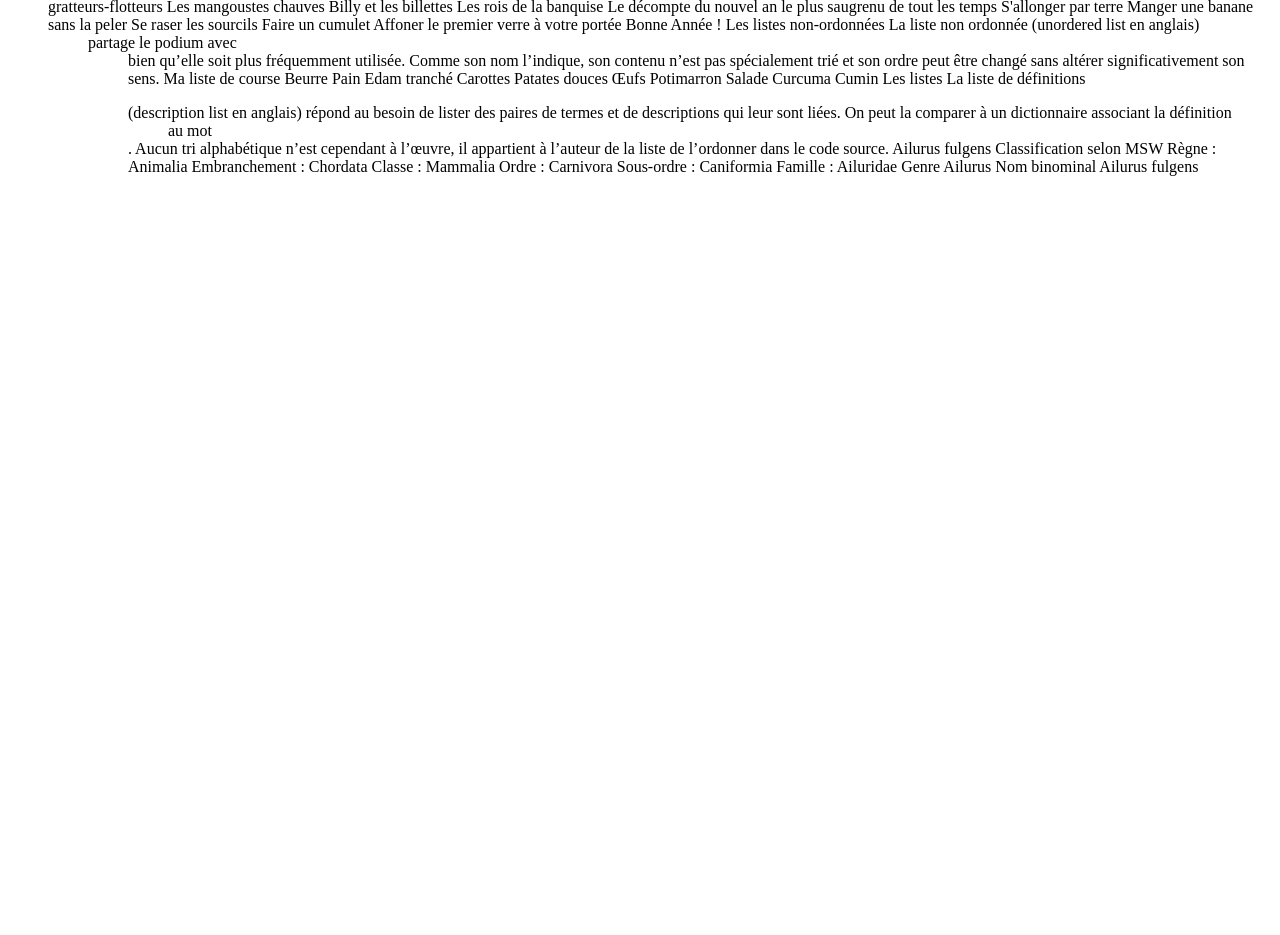
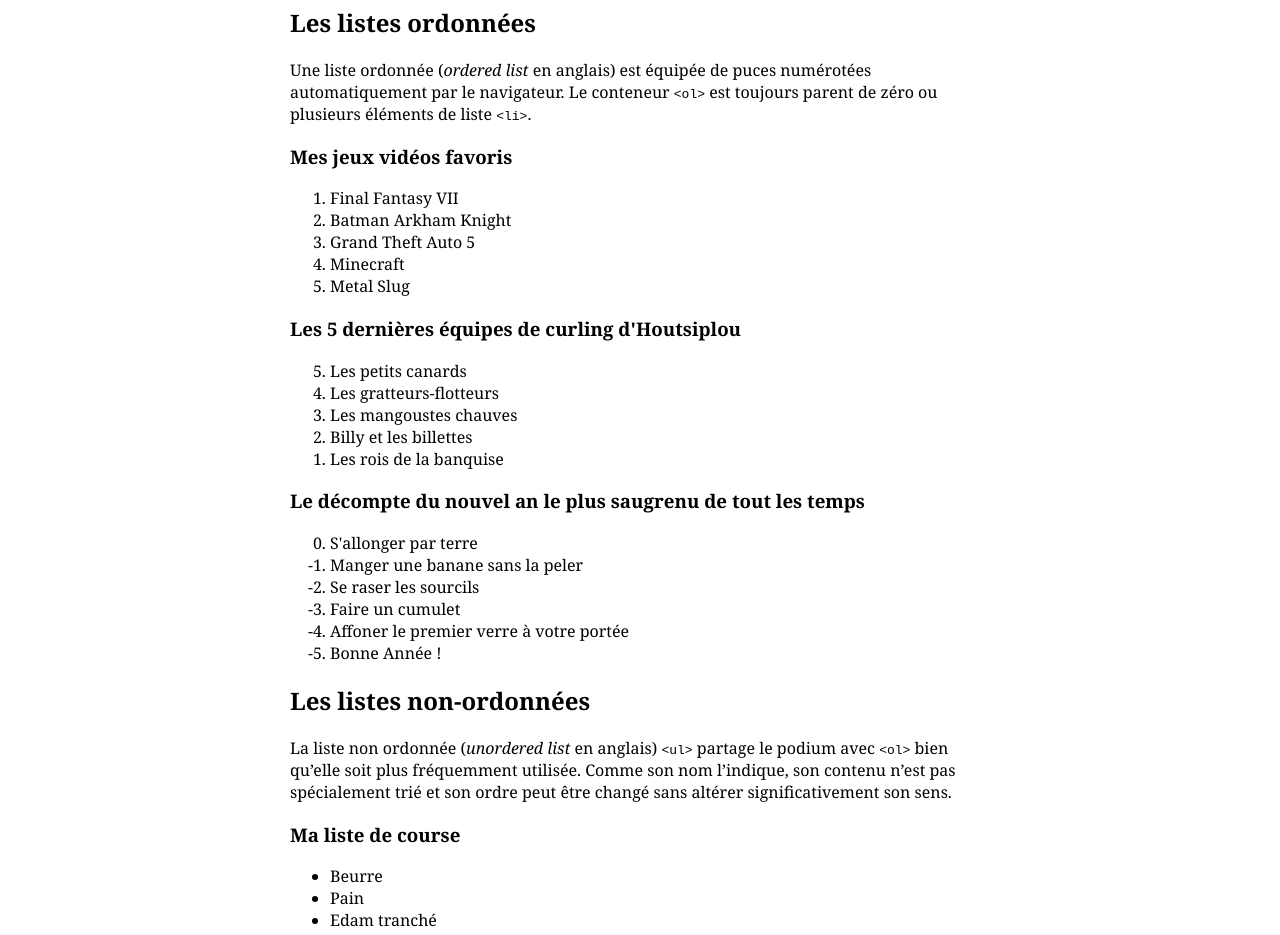
Before and after one commit to tecg-cpw/html-lists-base, a plain HTML site: page index.html in a window 1280 px wide. Shown: the part 80-1015 px from the top of the page. Before the commit the page ends 800 px from the top, so only its background shows below. Drawn offline with Linux system fonts and the light colour scheme.

Commit message:
Add solution

```diff
--- a/index.html
+++ b/index.html
@@ -1,64 +1,92 @@
+<!DOCTYPE html>
+<html lang="fr">
+    <head>
+        <meta charset="UTF-8" />
+        <title>Les listes</title>
 
-Les listes
-Les listes ordonnées
+        <link rel="stylesheet" href="css/styles.css" />
+    </head>
+    <body>
+        <h1>Les listes</h1>
 
-Une liste ordonnée (ordered list en anglais) est équipée de puces numérotées automatiquement par le navigateur. Le conteneur <ol> est toujours parent de zéro ou plusieurs éléments de liste <li>.
-Mes jeux vidéos favoris
+        <h2>Les listes ordonnées</h2>
 
-Final Fantasy VII
-Batman Arkham Knight
-Grand Theft Auto 5
-Minecraft
-Metal Slug
+        <p>Une liste ordonnée (<em>ordered list</em> en anglais) est équipée de puces numérotées automatiquement par le navigateur. Le conteneur <code>&lt;ol&gt;</code> est toujours parent de zéro ou plusieurs éléments de liste <code>&lt;li&gt;</code>.</p>
 
-Les 5 dernières équipes de curling d'Houtsiplou
+        <h3>Mes jeux vidéos favoris</h3>
 
-Les petits canards
-Les gratteurs-flotteurs
-Les mangoustes chauves
-Billy et les billettes
-Les rois de la banquise
+        <ol>
+            <li>Final Fantasy VII</li>
+            <li>Batman Arkham Knight</li>
+            <li>Grand Theft Auto 5</li>
+            <li>Minecraft</li>
+            <li>Metal Slug</li>
+        </ol>
 
-Le décompte du nouvel an le plus saugrenu de tout les temps
+        <h3>Les 5 dernières équipes de curling d'Houtsiplou</h3>
 
-S'allonger par terre
-Manger une banane sans la peler
-Se raser les sourcils
-Faire un cumulet
-Affoner le premier verre à votre portée
-Bonne Année !
+        <ol reversed>
+            <li>Les petits canards</li>
+            <li>Les gratteurs-flotteurs</li>
+            <li>Les mangoustes chauves</li>
+            <li>Billy et les billettes</li>
+            <li>Les rois de la banquise</li>
+        </ol>
 
-Les listes non-ordonnées
+        <h3>Le décompte du nouvel an le plus saugrenu de tout les temps</h3>
 
-La liste non ordonnée (unordered list en anglais) <ul> partage le podium avec <ol> bien qu’elle soit plus fréquemment utilisée. Comme son nom l’indique, son contenu n’est pas spécialement trié et son ordre peut être changé sans altérer significativement son sens.
-Ma liste de course
+        <ol reversed start="0">
+            <li>S'allonger par terre</li>
+            <li>Manger une banane sans la peler</li>
+            <li>Se raser les sourcils</li>
+            <li>Faire un cumulet</li>
+            <li>Affoner le premier verre à votre portée</li>
+            <li>Bonne Année !</li>
+        </ol>
 
-Beurre
-Pain
-Edam tranché
-Carottes
-Patates douces
-Œufs
-Potimarron
-Salade
-Curcuma
-Cumin
+        <h2>Les listes non-ordonnées</h2>
 
-Les listes
+        <p>La liste non ordonnée (<em>unordered list</em> en anglais) <code>&lt;ul&gt;</code> partage le podium avec <code>&lt;ol&gt;</code> bien qu’elle soit plus fréquemment utilisée. Comme son nom l’indique, son contenu n’est pas spécialement trié et son ordre peut être changé sans altérer significativement son sens.</p>
 
-La liste de définitions <dl> (description list en anglais) répond au besoin de lister des paires de termes et de descriptions qui leur sont liées.
+        <h3>Ma liste de course</h3>
 
-On peut la comparer à un dictionnaire associant la définition <dd> au mot <dt>. Aucun tri alphabétique n’est cependant à l’œuvre, il appartient à l’auteur de la liste de l’ordonner dans le code source.
+        <ul>
+            <li>Beurre</li>
+            <li>Pain</li>
+            <li>Edam tranché</li>
+            <li>Carottes</li>
+            <li>Patates douces</li>
+            <li>Œufs</li>
+            <li>Potimarron</li>
+            <li>Salade</li>
+            <li>Curcuma</li>
+            <li>Cumin</li>
+        </ul>
 
-Ailurus fulgens
-Classification selon MSW
-Règne : Animalia
-Embranchement : Chordata
-Classe : Mammalia
-Ordre : Carnivora
-Sous-ordre : Caniformia
-Famille : Ailuridae
-Genre
-Ailurus
-Nom binominal
-Ailurus fulgens
+        <h2>Les listes de définition</h2>
+
+        <p>La liste de définitions <code>&lt;dl&gt;</code> (<em>description list</em> en anglais) répond au besoin de lister des paires de termes et de descriptions qui leur sont liées.</p>
+
+        <p>On peut la comparer à un dictionnaire associant la définition <code>&lt;dd&gt;</code> au mot <code>&lt;dt&gt;</code>. Aucun tri alphabétique n’est cependant à l’œuvre, il appartient à l’auteur de la liste de l’ordonner dans le code source.</p>
+
+        <dl>
+            <dt>Ailurus fulgens</dt>
+            <dd>
+                <img src="img/firefox-panda.jpg" alt="Ailurus fulgens (Petit Panda Roux), dormant." />
+            </dd>
+            <dt>Classification selon MSW</dt>
+            <dd>
+                Règne : <em>Animalia</em><br />
+                Embranchement : <em>Chordata</em><br />
+                Classe : <em>Mammalia</em><br />
+                Ordre : <em>Carnivora</em><br />
+                Sous-ordre : <em>Caniformia</em><br />
+                Famille : <em>Ailuridae</em>
+            </dd>
+            <dt>Genre</dt>
+            <dd>Ailurus</dd>
+            <dt>Nom binômial</dt>
+            <dd>Ailurus fulgens</dd>
+        </dl>
+    </body>
+</html>
```
